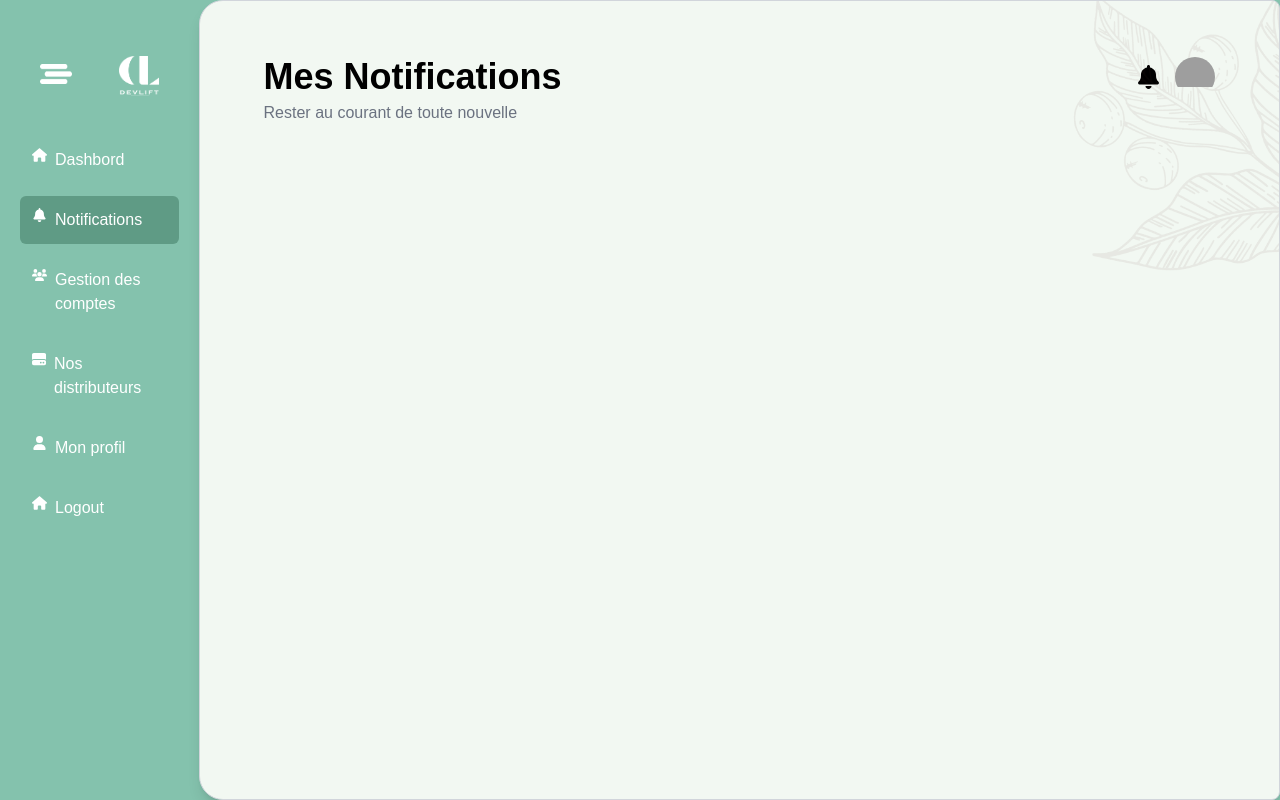
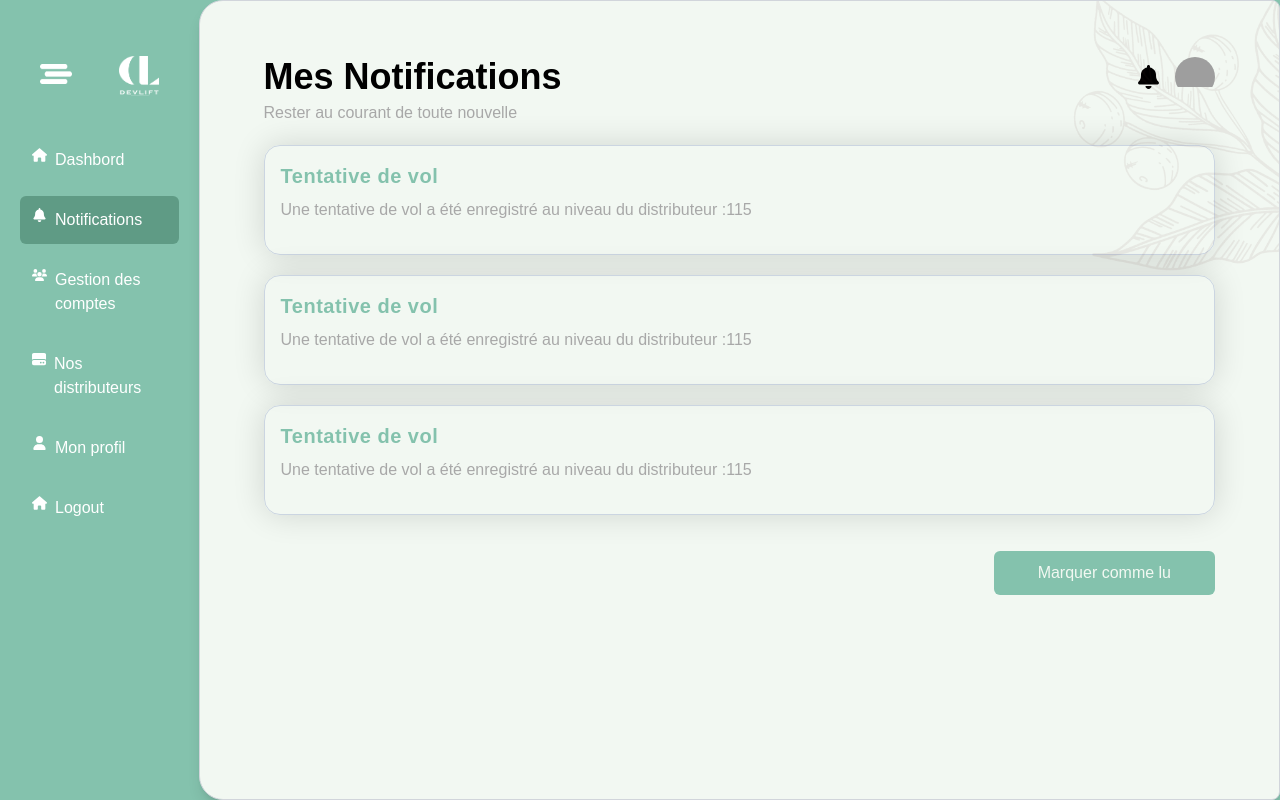
Before and after one commit to baziz-meriem/ProjetALOG-front, a Next.js app: page /notifications in a window 1280 px wide. Built offline with nearby package versions, Linux system fonts and the light colour scheme; grey boxes are pictures that could not be loaded.

Commit message:
ADD notification cards

```diff
--- /dev/null
+++ b/components/notificationPage/Notification.jsx
@@ -0,0 +1,10 @@
+const Notification = ({type,description}) => {
+  return (
+    <div className=" rounded-2xl shadow-all border border-slate-300 my-5 pb-8 pt-4 px-4">
+    <h1 className="font-bold text-xl text-light-green tracking-wide">{type}</h1>
+    <h1 className="text-grey mt-2">{description}</h1>
+    </div>
+  );
+};
+
+export default Notification;
--- a/components/shared/PageHeader.jsx
+++ b/components/shared/PageHeader.jsx
@@ -8,7 +8,7 @@ const PageHeader = ({ title, description }) => {
     <div className="flex justify-between">
       <div>
         <div className="text-4xl font-bold">{title}</div>{" "}
-        <div className="text-gray-500 mt-1">{description}</div>
+        <div className="text-gray-500 mt-1 text-grey">{description}</div>
       </div>
       <div className="flex">
         <FontAwesomeIcon icon={faBell} className="text-2xl mx-4 mt-2" />
--- a/pages/notifications/index.jsx
+++ b/pages/notifications/index.jsx
@@ -1,11 +1,22 @@
 
 import PageHeader from "@/components/shared/PageHeader";
+import Notification from "@/components/notificationPage/Notification";
+
 import React from "react";
 
 const Notifications = () => {
   return (
     <div>
         <PageHeader title="Mes Notifications" description="Rester au courant de toute nouvelle"/>
+        <Notification type="Tentative de vol" description="Une tentative de vol a été enregistré au niveau du distributeur :115"/>
+        <Notification type="Tentative de vol" description="Une tentative de vol a été enregistré au niveau du distributeur :115"/>
+        <Notification type="Tentative de vol" description="Une tentative de vol a été enregistré au niveau du distributeur :115"/>
+
+        <div className="flex justify-end">
+              <button class="btn-green px-11 py-2.5 mt-4 light-grey">
+                Marquer comme lu
+              </button>
+        </div>
     </div>
   );
 };
--- a/tailwind.config.js
+++ b/tailwind.config.js
@@ -17,6 +17,9 @@ module.exports = {
         "grey":"#A8A8A8",
         "light-grey":"#F2F8F2"
       },
+      boxShadow: {
+        'all': '0 0,0 0 2em rgba(0, 0, 0, 0.14)',
+      }
     },
   },
   plugins: [],
```
